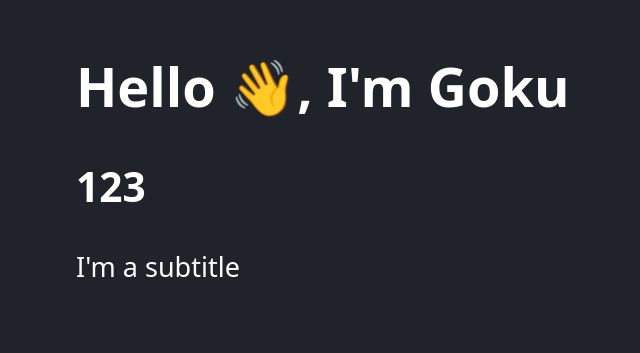
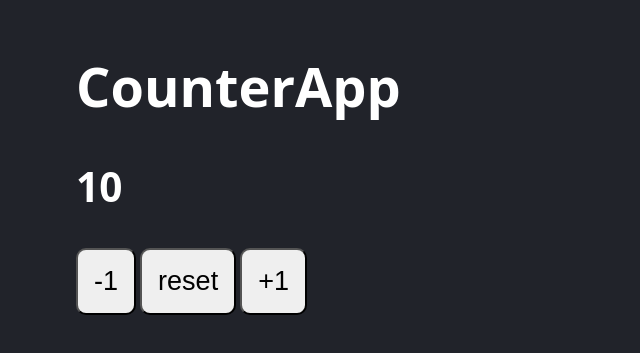
Before and after one commit to NikolaM-Dev/counter-app.jsx, a React (Vite) app: page / in a window 1280 px wide. Shown: the part 135-488 px from the top of the page, without its empty margins (72-712 px from the left). Built offline with nearby package versions, Linux system fonts and the light colour scheme.

Commit message:
feat(src): Add CounterApp component

```diff
--- /dev/null
+++ b/src/CounterApp.jsx
@@ -0,0 +1,33 @@
+import PropTypes from 'prop-types';
+import { useState } from 'react';
+
+export const CounterApp = ({ value }) => {
+  const [counter, setCounter] = useState(value);
+
+  const handleAdd = () => {
+    setCounter(counter + 1);
+  };
+
+  const handleReset = () => {
+    setCounter(value);
+  };
+
+  const handleSubstraction = () => {
+    setCounter(counter - 1);
+  };
+
+  return (
+    <>
+      <h1>CounterApp</h1>
+      <h2>{counter}</h2>
+
+      <button onClick={handleSubstraction}>-1</button>
+      <button onClick={handleReset}>reset</button>
+      <button onClick={handleAdd}>+1</button>
+    </>
+  );
+};
+
+CounterApp.propTypes = {
+  value: PropTypes.number.isRequired,
+};
--- a/src/main.jsx
+++ b/src/main.jsx
@@ -2,12 +2,13 @@
 import ReactDOM from 'react-dom/client';
 
 // import { HelloWorldApp } from './HelloWorldApp';
-import { FirstApp } from './FirstApp';
+// import { FirstApp } from './FirstApp';
+import { CounterApp } from './CounterApp';
 
 import './styles.css';
 
 ReactDOM.createRoot(document.getElementById('root')).render(
   <React.StrictMode>
-    <FirstApp subTitle={123} title="Hello 👋, I'm Goku" />
+    <CounterApp value={10} />
   </React.StrictMode>,
 );
```
